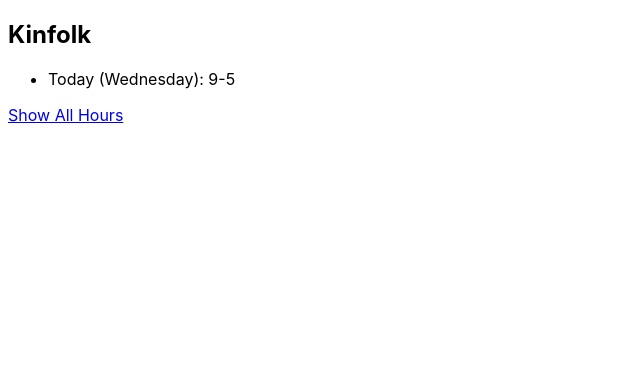
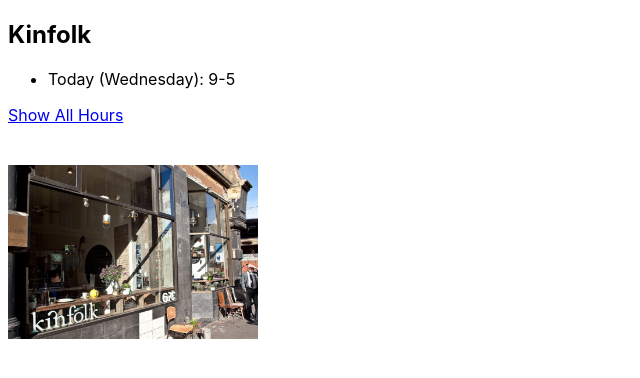
Before and after one commit to Mark-Cooper-Janssen-Vooles/coder-cafe, a React (Create React App) app: page / in a window 1280 px wide. Shown: the top 378 px of the page, without its empty margins (0-640 px from the left). Built offline with nearby package versions, Linux system fonts and the light colour scheme.

Commit message:
Add Kinfolk image

```diff
--- /dev/null
+++ b/src/App.css
@@ -0,0 +1,4 @@
+img {
+  max-width: 250px;
+  margin-top: 5vh;
+}
--- a/src/App.js
+++ b/src/App.js
@@ -1,4 +1,6 @@
 import React from "react";
+
+import "./App.css";
 
 import Cafe from "./Cafe/Details";
 
--- a/src/Cafe/Details.js
+++ b/src/Cafe/Details.js
@@ -1,6 +1,7 @@
 import React from "react";
 import axios from "axios";
 import OpeningHours from "./OpeningHours";
+import picture from "../kinfolk.jpg";
 
 class Details extends React.Component {
   render() {
@@ -13,6 +14,8 @@
           dayOfTheWeek={this.props.dayOfTheWeek}
           hours={openingHours}
         />
+
+        <img src={picture} />
       </div>
     );
   }
```
Also changed, not shown: src/kinfolk.jpg (added).
